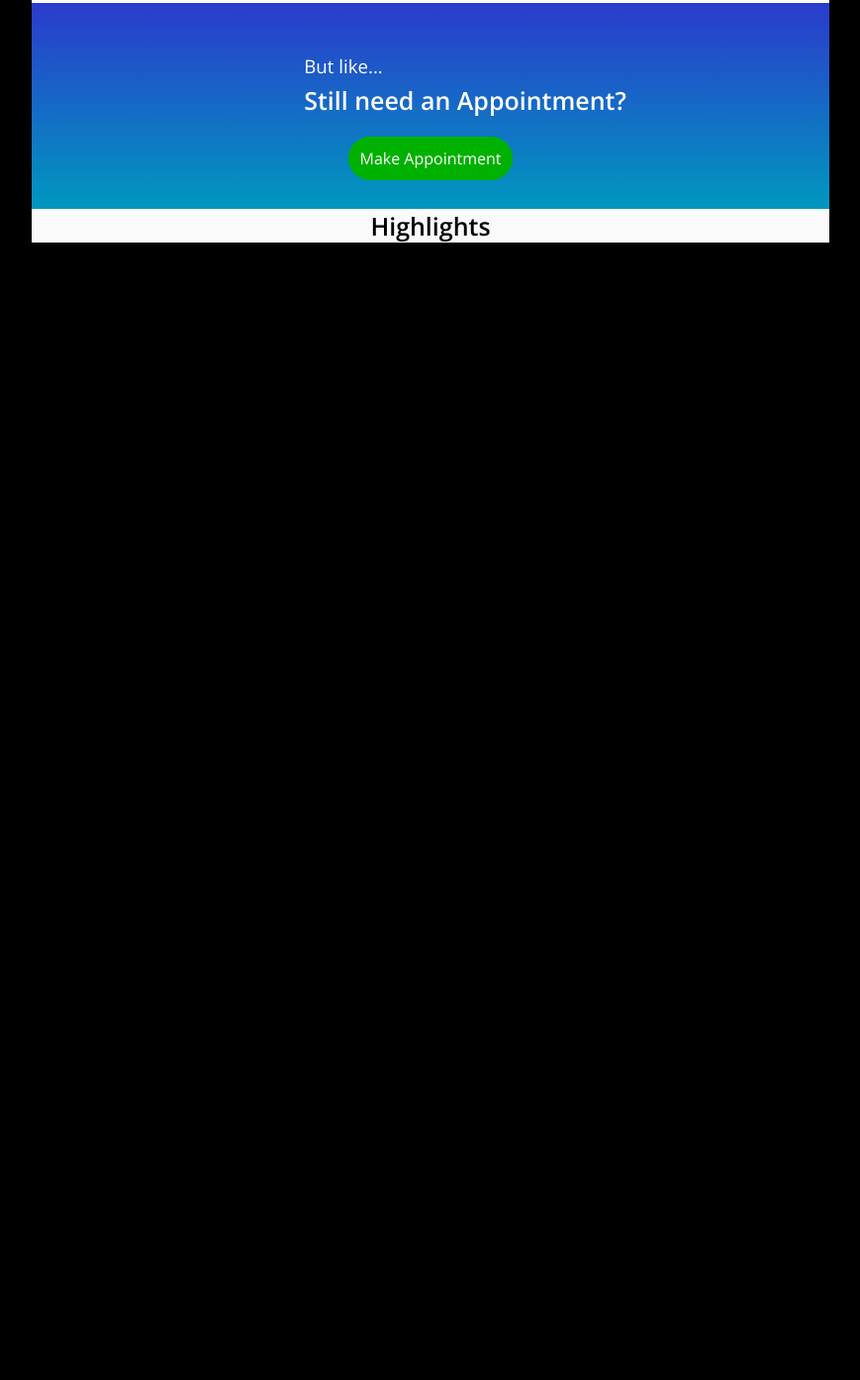
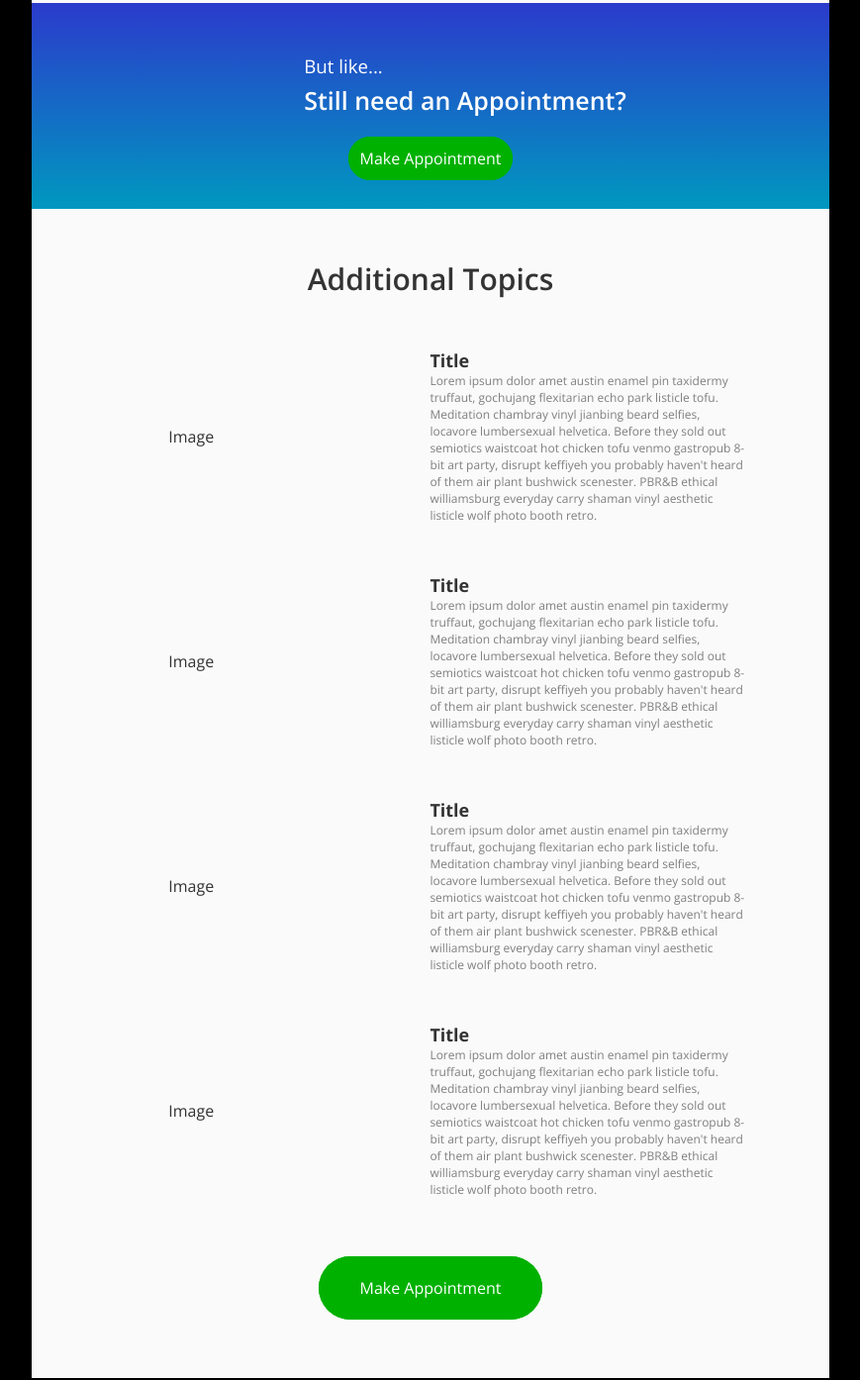
Before and after one commit to rebelcl0ud/newsletter, a plain HTML site: page public/index.html in a window 1280 px wide. Shown: the part 1176-2570 px from the top of the page at 99% size, without its empty margins (205-1074 px from the left). Before the commit the page ends 1429 px from the top, so only its background shows below. Drawn offline with nearby package versions, Linux system fonts and the light colour scheme.

Commit message:
add: section-3, additional topics; CTA button

```diff
--- a/public/index.html
+++ b/public/index.html
@@ -111,13 +111,89 @@
   				<!-- END 3rd row | Section 2 -->
   				<!-- START 4th row | Section 3 -->
   				<tr>
-  					<td class="section-2" width="100%" align="center" cellspacing="0"  cellpadding="0" border="0" style="background:#fafafa; font-family: 'Open Sans', 'Helvetica Neue', Helvetica, Arial, 'Lucida Grande', sans-serif;">
-  						<table align="center" cellspacing="0" cellpadding="0" border="0">
+  					<td class="section-2" width="100%" align="center" cellspacing="0"  cellpadding="0" border="0" style="background:#fafafa; font-family: 'Open Sans', 'Helvetica Neue', Helvetica, Arial, 'Lucida Grande', sans-serif; color: #333333; padding-bottom: 50px;">
+  						<table width="100%" align="center" cellspacing="0" cellpadding="0" border="0">
+  							<!-- START 1st row | Section Title -->
+  							<tr>
+  								<td align="center">
+  									<h5 style="margin: 0; font-weight: 600; font-size: 30px; padding: 50px 0">Additional Topics</h5>
+  								</td>
+  							</tr>
+  							<!-- START 2nd row | Content -->
   							<tr>
   								<td>
-  									<h5 style="margin: 0; font-weight: 600; font-size: 25px;">Highlights</h5>
+  									<table width="100%" align="center" cellspacing="0" cellpadding="0" border="0">
+  										<tr>
+  											<td width="40%" align="center" style="padding: 0 80px 50px 80px;">
+  												Image
+  											</td>
+  											<td width="60%" align="left" style="padding: 0 80px 50px 80px;">
+  												<h6 style="margin: 0; font-size: 18px;">Title</h6>
+  												<p style="margin: 0; font-size: 12px; color: #7f7f7f">Lorem ipsum dolor amet austin enamel pin taxidermy truffaut, gochujang flexitarian echo park listicle tofu. Meditation chambray vinyl jianbing beard selfies, locavore lumbersexual helvetica. Before they sold out semiotics waistcoat hot chicken tofu venmo gastropub 8-bit art party, disrupt keffiyeh you probably haven't heard of them air plant bushwick scenester. PBR&B ethical williamsburg everyday carry shaman vinyl aesthetic listicle wolf photo booth retro.</p>
+  											</td>
+  										</tr>
+  									</table>
   								</td>
   							</tr>
+  							<!-- END 2nd row | Content -->
+  							<!-- START 3rd row | Content -->
+  							<tr>
+  								<td>
+  									<table width="100%" align="center" cellspacing="0" cellpadding="0" border="0">
+  										<tr>
+  											<td width="40%" align="center" style="padding: 0 80px 50px 80px;">
+  												Image
+  											</td>
+  											<td width="60%" align="left" style="padding: 0 80px 50px 80px;">
+  												<h6 style="margin: 0; font-size: 18px;">Title</h6>
+  												<p style="margin: 0; font-size: 12px; color: #7f7f7f">Lorem ipsum dolor amet austin enamel pin taxidermy truffaut, gochujang flexitarian echo park listicle tofu. Meditation chambray vinyl jianbing beard selfies, locavore lumbersexual helvetica. Before they sold out semiotics waistcoat hot chicken tofu venmo gastropub 8-bit art party, disrupt keffiyeh you probably haven't heard of them air plant bushwick scenester. PBR&B ethical williamsburg everyday carry shaman vinyl aesthetic listicle wolf photo booth retro.</p>
+  											</td>
+  										</tr>
+  									</table>
+  								</td>
+  							</tr>
+  							<!-- END 3rd row | Content -->
+  							<!-- START 4th row | Content -->
+  							<tr>
+  								<td>
+  									<table width="100%" align="center" cellspacing="0" cellpadding="0" border="0">
+  										<tr>
+  											<td width="40%" align="center" style="padding: 0 80px 50px 80px;">
+  												Image
+  											</td>
+  											<td width="60%" align="left" style="padding: 0 80px 50px 80px;">
+  												<h6 style="margin: 0; font-size: 18px;">Title</h6>
+  												<p style="margin: 0; font-size: 12px; color: #7f7f7f">Lorem ipsum dolor amet austin enamel pin taxidermy truffaut, gochujang flexitarian echo park listicle tofu. Meditation chambray vinyl jianbing beard selfies, locavore lumbersexual helvetica. Before they sold out semiotics waistcoat hot chicken tofu venmo gastropub 8-bit art party, disrupt keffiyeh you probably haven't heard of them air plant bushwick scenester. PBR&B ethical williamsburg everyday carry shaman vinyl aesthetic listicle wolf photo booth retro.</p>
+  											</td>
+  										</tr>
+  									</table>
+  								</td>
+  							</tr>
+  							<!-- END 4th row | Content -->
+  							<!-- START 5th row | Content -->
+  							<tr>
+  								<td>
+  									<table width="100%" align="center" cellspacing="0" cellpadding="0" border="0">
+  										<tr>
+  											<td width="40%" align="center" style="padding: 0 80px 50px 80px;">
+  												Image
+  											</td>
+  											<td width="60%" align="left" style="padding: 0 80px 50px 80px;">
+  												<h6 style="margin: 0; font-size: 18px;">Title</h6>
+  												<p style="margin: 0; font-size: 12px; color: #7f7f7f">Lorem ipsum dolor amet austin enamel pin taxidermy truffaut, gochujang flexitarian echo park listicle tofu. Meditation chambray vinyl jianbing beard selfies, locavore lumbersexual helvetica. Before they sold out semiotics waistcoat hot chicken tofu venmo gastropub 8-bit art party, disrupt keffiyeh you probably haven't heard of them air plant bushwick scenester. PBR&B ethical williamsburg everyday carry shaman vinyl aesthetic listicle wolf photo booth retro.</p>
+  											</td>
+  										</tr>
+  									</table>
+  								</td>
+  							</tr>
+  							<!-- END 5th row | Content -->
+  							<!-- START 6th row | CTA Button -->
+  							<tr>
+  								<td align="center" style="padding: 30px 0;">
+  									<a href="#" style="background: #00b100; text-decoration: none; border: 1px solid #00b100; border-radius: 40px; color: white; padding: 20px 40px;">Make Appointment</a>
+  								</td>
+  							</tr>
+  							<!-- END 6th row | CTA Button -->
   						</table>
   					</td>
   				</tr>
```
